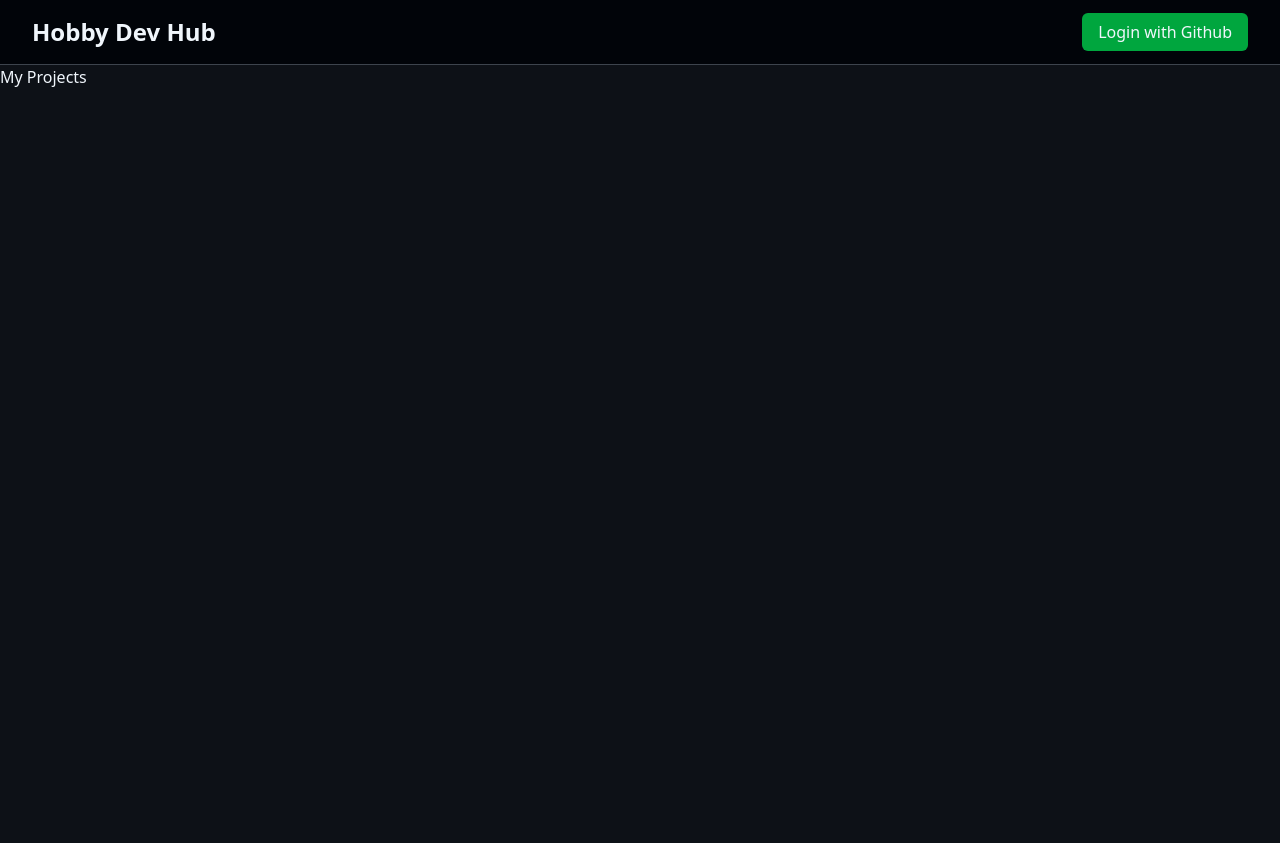
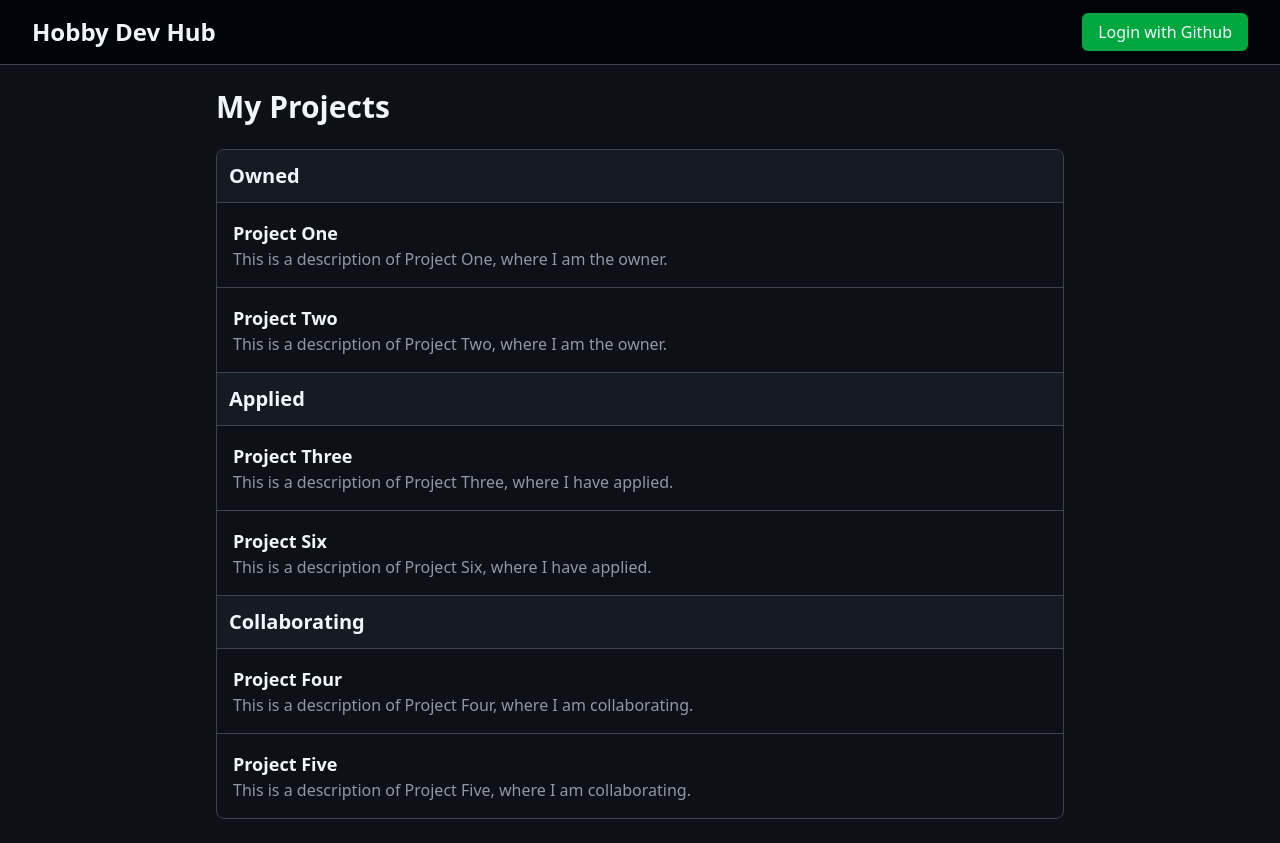
Before and after one commit to daniiltsioma/hobby-dev-hub, a React (Vite) app in the folder frontend/: page /my-projects/1 in a window 1280 px wide. Before the commit the page ends 800 px from the top, so only its background shows below. Built offline with nearby package versions, Linux system fonts and the light colour scheme; no server answers.

Commit message:
Add accordion view for owned, applied, and collaborating projects on MyProjects page

```diff
--- a/frontend/src/routes/MyProjects.tsx
+++ b/frontend/src/routes/MyProjects.tsx
@@ -1,3 +1,170 @@
+import { useState } from "react";
+import { useParams } from "react-router-dom";
+
+type Project = {
+    id: string;
+    title: string;
+    status: "owned" | "applied" | "collaborating";
+    description: string;
+};
+
 export default function MyProjects() {
-    return <div>My Projects</div>;
+    const { username } = useParams();
+    const [expandedSections, setExpandedSections] = useState<string[]>([
+        "owned",
+        "applied",
+        "collaborating",
+    ]);
+
+    // Dummy data
+    const projects: Project[] = [
+        {
+            id: "1",
+            title: "Project One",
+            status: "owned",
+            description:
+                "This is a description of Project One, where I am the owner.",
+        },
+        {
+            id: "2",
+            title: "Project Two",
+            status: "owned",
+            description:
+                "This is a description of Project Two, where I am the owner.",
+        },
+        {
+            id: "3",
+            title: "Project Three",
+            status: "applied",
+            description:
+                "This is a description of Project Three, where I have applied.",
+        },
+        {
+            id: "4",
+            title: "Project Four",
+            status: "collaborating",
+            description:
+                "This is a description of Project Four, where I am collaborating.",
+        },
+        {
+            id: "5",
+            title: "Project Five",
+            status: "collaborating",
+            description:
+                "This is a description of Project Five, where I am collaborating.",
+        },
+        {
+            id: "6",
+            title: "Project Six",
+            status: "applied",
+            description:
+                "This is a description of Project Six, where I have applied.",
+        },
+    ];
+
+    const filterProjects = (status: "owned" | "applied" | "collaborating") => {
+        return projects.filter((project) => project.status === status);
+    };
+
+    const toggleExpand = (category: string) => {
+        setExpandedSections(
+            (prev) =>
+                prev.includes(category)
+                    ? prev.filter((item) => item !== category) // If it's already expanded, close it
+                    : [...prev, category] // Otherwise, open it
+        );
+    };
+
+    return (
+        <div className="max-w-4xl mx-auto p-6">
+            <h1 className="text-3xl font-semibold mb-6">My Projects</h1>
+
+            <div className="border border-[#3d444d] rounded-lg">
+                {/* Owned */}
+                <div>
+                    <button
+                        onClick={() => toggleExpand("owned")}
+                        className="text-xl font-bold w-full text-left bg-[#151b23] p-3 hover:bg-[#212830] border-b border-[#3d444d] rounded-t-lg"
+                    >
+                        Owned
+                    </button>
+                    {expandedSections.includes("owned") && (
+                        <div className="">
+                            {filterProjects("owned").map((project) => (
+                                <div
+                                    key={project.id}
+                                    className="border-b border-[#3d444d] p-4"
+                                >
+                                    <h3 className="text-lg font-semibold">
+                                        {project.title}
+                                    </h3>
+                                    <p className="text-[#9198a1]">
+                                        {project.description}
+                                    </p>
+                                </div>
+                            ))}
+                        </div>
+                    )}
+                </div>
+
+                {/* Applied */}
+                <div>
+                    <button
+                        onClick={() => toggleExpand("applied")}
+                        className="text-xl font-bold w-full text-left bg-[#151b23] p-3 hover:bg-[#212830] border-b border-[#3d444d]"
+                    >
+                        Applied
+                    </button>
+                    {expandedSections.includes("applied") && (
+                        <div className="">
+                            {filterProjects("applied").map((project) => (
+                                <div
+                                    key={project.id}
+                                    className="border-b border-[#3d444d] p-4"
+                                >
+                                    <h3 className="text-lg font-semibold">
+                                        {project.title}
+                                    </h3>
+                                    <p className="text-[#9198a1]">
+                                        {project.description}
+                                    </p>
+                                </div>
+                            ))}
+                        </div>
+                    )}
+                </div>
+
+                {/* Collaborating */}
+                <div>
+                    <button
+                        onClick={() => toggleExpand("collaborating")}
+                        className={`text-xl font-bold w-full text-left bg-[#151b23] p-3 hover:bg-[#212830] ${
+                            expandedSections.includes("collaborating")
+                                ? "rounded-none" // No border when expanded
+                                : "rounded-b-lg" // Otherwise, apply rounded bottom
+                        }`}
+                    >
+                        Collaborating
+                    </button>
+                    {expandedSections.includes("collaborating") && (
+                        <div className="">
+                            {filterProjects("collaborating").map((project) => (
+                                <div
+                                    key={project.id}
+                                    className="border-t border-[#3d444d] p-4"
+                                >
+                                    <h3 className="text-lg font-semibold">
+                                        {project.title}
+                                    </h3>
+                                    <p className="text-[#9198a1]">
+                                        {project.description}
+                                    </p>
+                                </div>
+                            ))}
+                        </div>
+                    )}
+                </div>
+            </div>
+        </div>
+    );
 }
```
